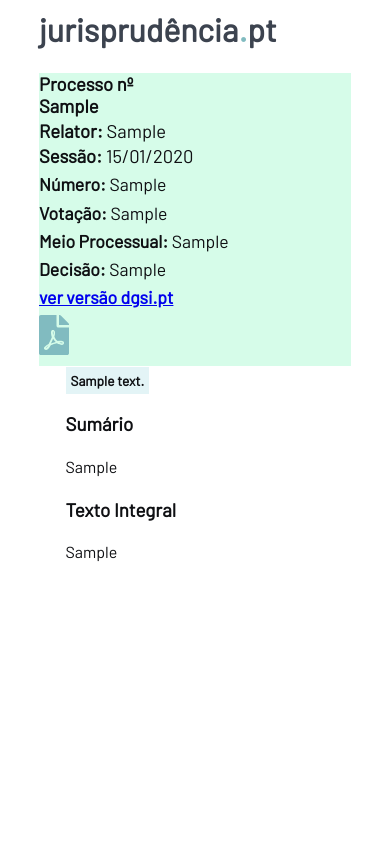
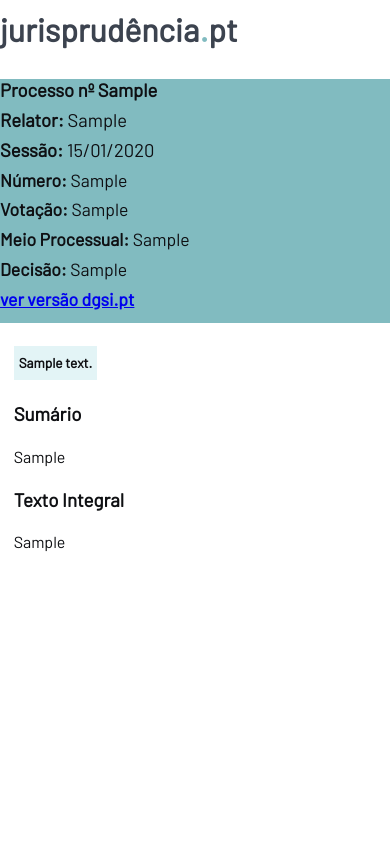
Before and after one commit to EllisBell/juris, a Django app: page /jurisapp/acordao/1/ in a window 390 px wide. Run offline with Django 3.2, Linux system fonts and the light colour scheme; tables that the repository leaves empty hold one stand-in row (values such as "Sample post"); parts of the project's set-up code (start-up, migrations or seed data) failed here and were passed over; some libraries are stand-ins or nearby versions.

Commit message:
style changes for smaller screens

```diff
--- a/juris-django/jurisapp/static/jurisapp/css/style.css
+++ b/juris-django/jurisapp/static/jurisapp/css/style.css
@@ -152,9 +152,6 @@ header h1 {
 	font-size: 1.5rem;
 }
 
-/*.pagination .current {
-	margin:1%;
-}*/
 
 .pagination .pageBtn:hover {
 	cursor: pointer;
@@ -205,20 +202,19 @@ header h1 {
 	margin-bottom:1%;
 }
 
-.result-descritor {
-	font-weight: bold;
-    white-space: nowrap;
-    /*background-color: #b5ffc5;*/
-    /*background-color: #9ff8cd;*/
-    background-color: #e3f4f6;
-    padding: 5px;
-}
-
 .descritor-div {
 	margin-right:1%;
 	margin-bottom: 1%;
 	margin-top: 1%;
 	display: inline-block;
+}
+
+.result-descritor {
+	font-weight: bold;
+    white-space: normal;
+    background-color: #e3f4f6;
+    padding: 5px;
+    display: inline-block;
 }
 
 .long-text {
@@ -345,7 +341,7 @@ header h1 {
 		width: 100%;
 		height: auto;
 		margin-top: 3%;
-	    background-color: #d6fce9;
+	    background-color: #81bbc0;
 	}
 
 	#acordao-main-info {
@@ -356,6 +352,10 @@ header h1 {
 	#acordao-icons {
 		clear: left;
 	}
+
+	/*#acordao-descritores: {
+		margin-top: 50%;
+	}*/
 
 	#ac-content {
 		max-width: 70%;
@@ -379,10 +379,8 @@ header h1 {
 	#ac-content {
 		max-width: 75%;
 	}
-}
 
-@media only screen and (max-width: 700px) {
-  	#acordao-main-info {
+	#acordao-main-info {
 		float:none;
 	}
 }
@@ -393,12 +391,18 @@ header h1 {
 		font-size: 16px;
 	}
 
+	#all-content {
+		max-width: 100%;
+	}
+
 	#logo {
 		font-size: 1rem;
 	}
 
 	#content {
-		max-width: 85%;
+		max-width: 100%;
+		width: 100%;
+		padding: 2%;
 	}
 
 	#searchbox {
@@ -412,13 +416,24 @@ header h1 {
 	}
 
 	.descritor-div {
-		display: block;
-		white-space: normal;
-		/*margin-top: 2%;*/
+	/*	display: block;*/
+		margin-top: 1%;
+		margin-bottom: 1%;
+	}
+
+	#ac-sidebar {
+		margin-bottom: 5%;
+	}
+
+	#acordao-main-info {
+		float:none;
+		width: 100%;
 	}
 
 	#ac-content {
-		max-width: 85%;
+		margin: 0 auto;
+		max-width: 95%;
 		font-size: 1rem;
 	}
+
 }
--- a/juris-django/jurisapp/templates/jurisapp/acordao.html
+++ b/juris-django/jurisapp/templates/jurisapp/acordao.html
@@ -24,13 +24,13 @@
     		{% if acordao.decisao %}<div><span class="ac-sidebar-field">Decisão:</span> {{ acordao.decisao }}</div>{% endif %}
     		<div><span class="ac-sidebar-field"><a href = {{ "http://www.dgsi.pt"|add:acordao.url }} target="_blank">ver versão dgsi.pt</a></span></div>
     	</div>
-    	<div id="acordao-icons">
+   <!-- 	<div id="acordao-icons">
     		<i id="colortest" class="fas fa-file-pdf" aria-hidden="true"></i>
-    	</div>
+    	</div> -->
 	</div>
 
 	<div id="ac-content">
-		<div class="acordao-result-descritores">
+		<div class="acordao-descritores">
 			{% for desc in acordao.descritores %}
 				<div class="descritor-div"><span class="result-descritor">{{ desc }}</span></div>
 			{% endfor %}
```
